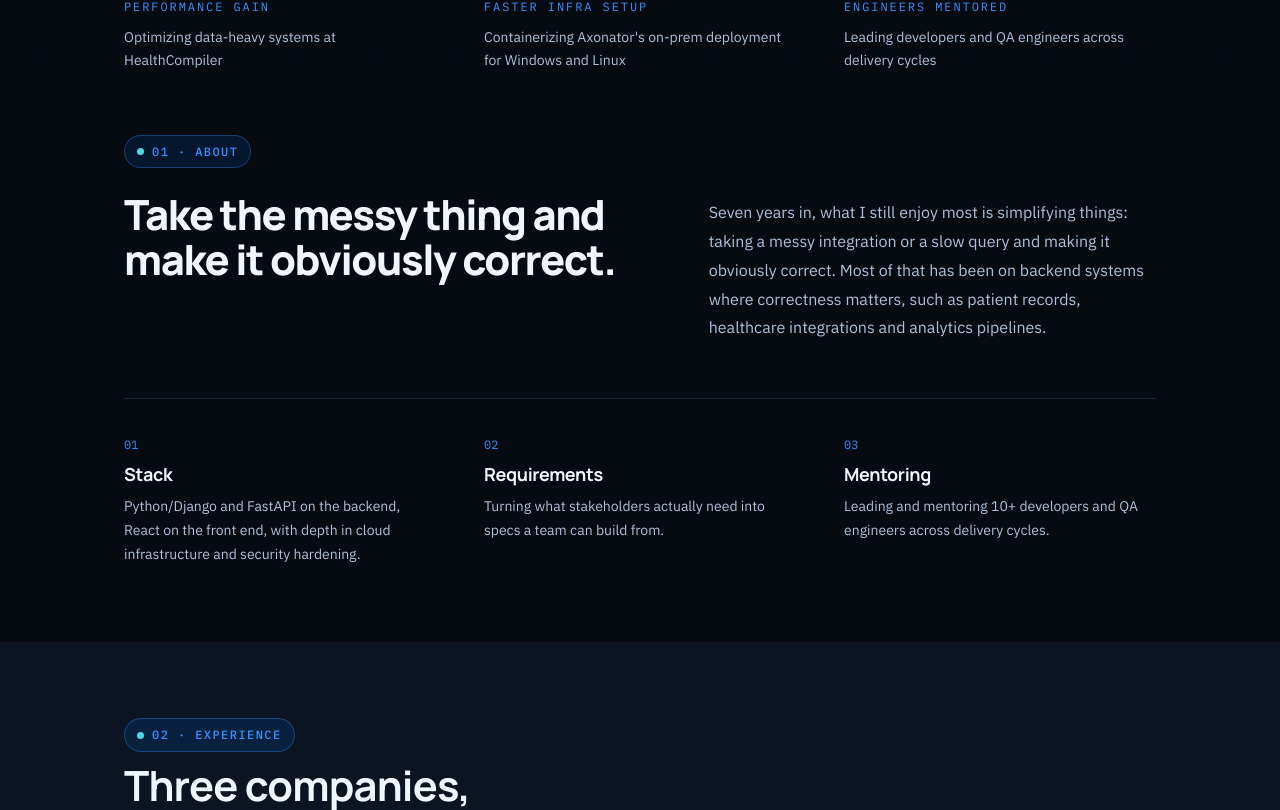
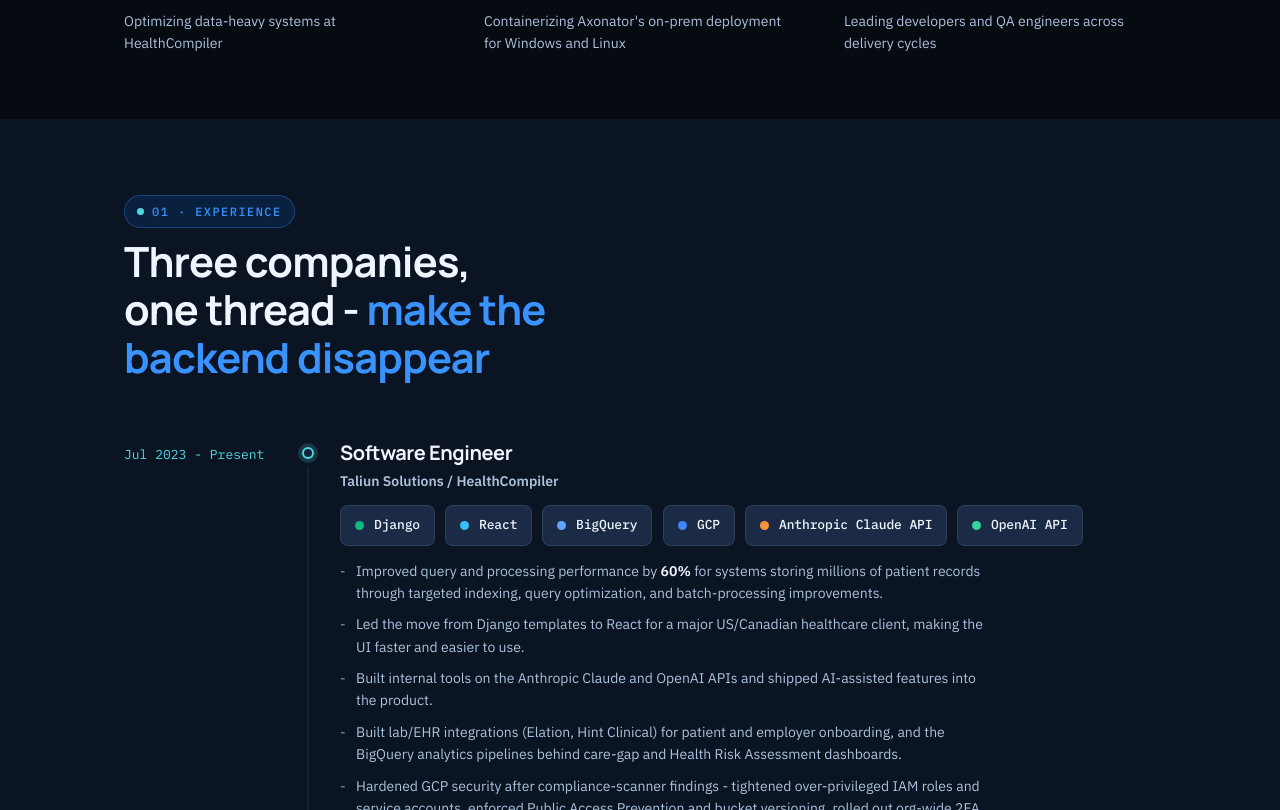
Before and after one commit to sanket-pande/portfolio, a React (Vite) app: page / in a window 1280 px wide. Shown: the part 710-1520 px from the top of the page. Built offline with nearby package versions, Linux system fonts and the light colour scheme.

Commit message:
feat: update section order and content in Home, About, and Experience components; refine styles for consistency

```diff
--- a/src/components/Header/Header.tsx
+++ b/src/components/Header/Header.tsx
@@ -11,14 +11,14 @@
 
 /** The in-page section jumps, in document order - kept as one group, after Home. */
 const SECTION_LINKS = [
-  { href: "#about", label: "About" },
   { href: "#experience", label: "Experience" },
   { href: "#skills", label: "Skills" },
+  { href: "#about", label: "About" },
   { href: "#contact", label: "Contact" },
 ];
 
 /** Section ids the spy tracks, in document order. */
-const SPY_IDS = ["about", "experience", "skills", "contact"] as const;
+const SPY_IDS = ["experience", "skills", "about", "contact"] as const;
 
 interface HeaderProps {
   theme: Theme;
--- a/src/data/resume.ts
+++ b/src/data/resume.ts
@@ -79,8 +79,8 @@
 /** About's three numbered columns. */
 export const highlights: Point[] = [
   {
-    title: "Stack",
-    body: "Python/Django and FastAPI on the backend, React on the front end, with depth in cloud infrastructure and security hardening.",
+    title: "Healthcare",
+    body: "Patient records, lab and EHR integrations, and compliance findings - work where getting it wrong has a real cost.",
   },
   { title: "Requirements", body: "Turning what stakeholders actually need into specs a team can build from." },
   { title: "Mentoring", body: "Leading and mentoring 10+ developers and QA engineers across delivery cycles." },
--- a/src/pages/Home/Home.module.css
+++ b/src/pages/Home/Home.module.css
@@ -9,7 +9,7 @@
 }
 
 .chapter { padding-top: 76px; }
-/* the opening chapter starts with the hero, which brings its own height */
+/* the opening chapter is just the hero, which brings its own height */
 .flush { padding-top: 0; }
 
 .surfaceA { background: var(--surface-a); }
--- a/src/pages/Home/Home.tsx
+++ b/src/pages/Home/Home.tsx
@@ -25,10 +25,10 @@
 
   return (
     <main id="main" className={styles.home}>
-      {/* hero + about share one chapter - same wash, no seam between them */}
+      {/* the pitch, then the proof (experience, skills), then how I work and
+          how to reach me - About follows the proof so it doesn't repeat the Hero */}
       <div className={`${styles.chapter} ${styles.flush} ${styles.surfaceA}`}>
         <Hero />
-        <About />
       </div>
       <div className={`${styles.chapter} ${styles.surfaceB}`}>
         <Experience />
@@ -37,6 +37,9 @@
         <Skills />
       </div>
       <div className={`${styles.chapter} ${styles.surfaceB}`}>
+        <About />
+      </div>
+      <div className={`${styles.chapter} ${styles.surfaceA}`}>
         <Contact />
       </div>
     </main>
--- a/src/pages/Home/sections/About/About.module.css
+++ b/src/pages/Home/sections/About/About.module.css
@@ -1,8 +1,9 @@
-/* matches Section's box, minus the room height - About shares Hero's chapter */
+/* matches Section's box - a room of its own, like the sections around it */
 .about {
   max-width: var(--container);
   margin-inline: auto;
   padding: 0 24px 76px;
+  min-height: clamp(520px, 78vh, 760px);
 }
 
 .inner {
--- a/src/pages/Home/sections/About/About.tsx
+++ b/src/pages/Home/sections/About/About.tsx
@@ -3,15 +3,15 @@
 import { useInView } from "../../../../hooks/useInView";
 import styles from "./About.module.css";
 
-/* About doesn't use Section: its heading shares a row with the lede, and it
-   has no room of its own - it flows straight on from Hero in the same chapter. */
+/* About doesn't use Section: its heading shares a row with the lede, which
+   Section's stacked head can't do. It keeps Section's box and eyebrow. */
 export default function About() {
   const { ref, inView } = useInView<HTMLDivElement>();
 
   return (
     <section id="about" aria-labelledby="about-title" className={styles.about}>
       <div ref={ref} data-reveal={inView ? "visible" : "hidden"} className={styles.inner}>
-        <SectionEyebrow>01 · About</SectionEyebrow>
+        <SectionEyebrow>03 · About</SectionEyebrow>
 
         <div className={styles.intro}>
           <h2 id="about-title" className={styles.title}>
--- a/src/pages/Home/sections/Experience/Experience.tsx
+++ b/src/pages/Home/sections/Experience/Experience.tsx
@@ -58,7 +58,7 @@
   return (
     <Section
       id="experience"
-      eyebrow="02 · Experience"
+      eyebrow="01 · Experience"
       title="Three companies, one thread -"
       accent="make the backend disappear"
     >
--- a/src/pages/Home/sections/Skills/Skills.tsx
+++ b/src/pages/Home/sections/Skills/Skills.tsx
@@ -55,7 +55,7 @@
   return (
     <Section
       id="skills"
-      eyebrow="03 · Skills"
+      eyebrow="02 · Skills"
       title="The stack, grouped"
       accent="the way I actually reach for it"
     >
--- a/src/styles/global.css
+++ b/src/styles/global.css
@@ -104,7 +104,7 @@
   --step-2: 1.25rem;   /* 20px - h3 */
   --step-3: clamp(1.9rem, 1.2rem + 2vw, 2.6rem);   /* h2 - ~42px at 1400 */
   --step-4: clamp(2.3rem, 1.5rem + 3.4vw, 3.6rem); /* h1 - 57.6px, h1:h2 ≈ 1.4 */
-  --step-5: clamp(2.6rem, 1.5rem + 4.4vw, 4.25rem); /* the Hero thesis - 68px at 1400 */
+  --step-5: clamp(2.4rem, 1.4rem + 3.9vw, 3.75rem); /* the Hero thesis - 60px at 1400 */
   --step-stat: clamp(2rem, 1.4rem + 2vw, 3rem); /* the stat numerals */
 
   --container: 1080px;
```
